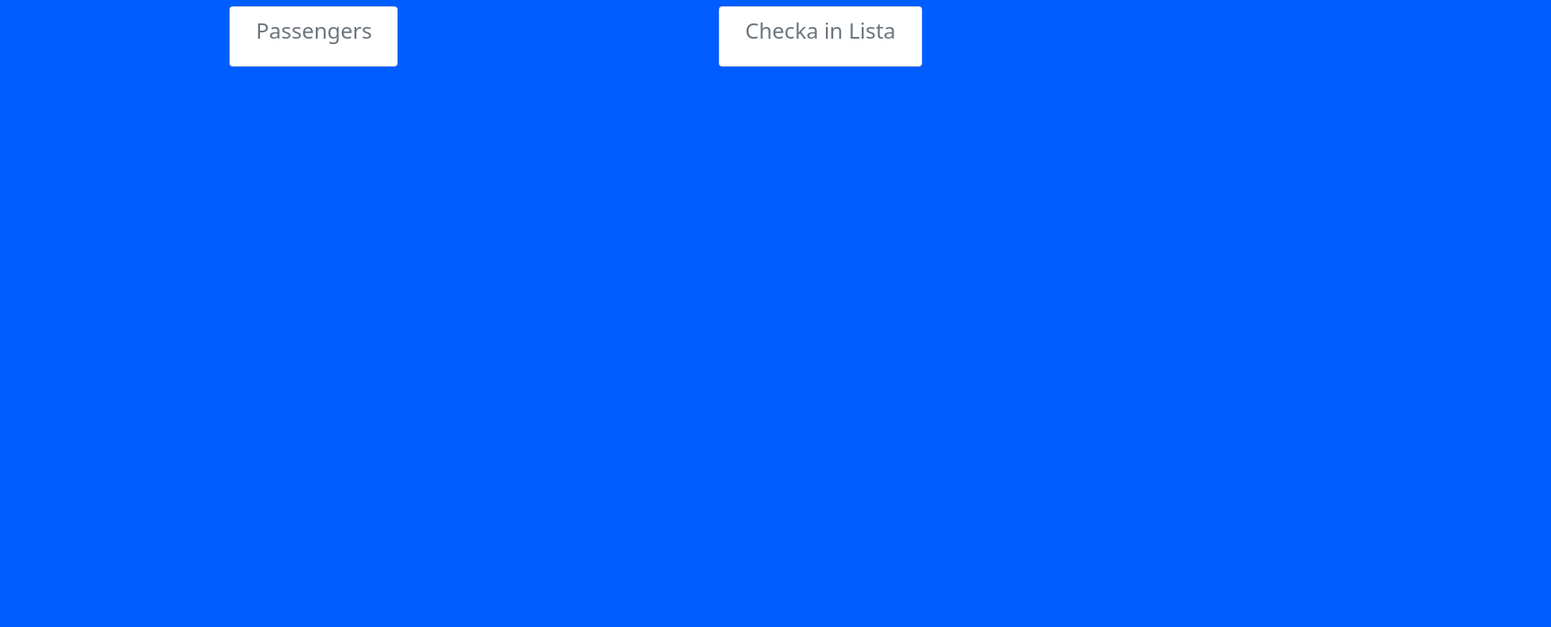
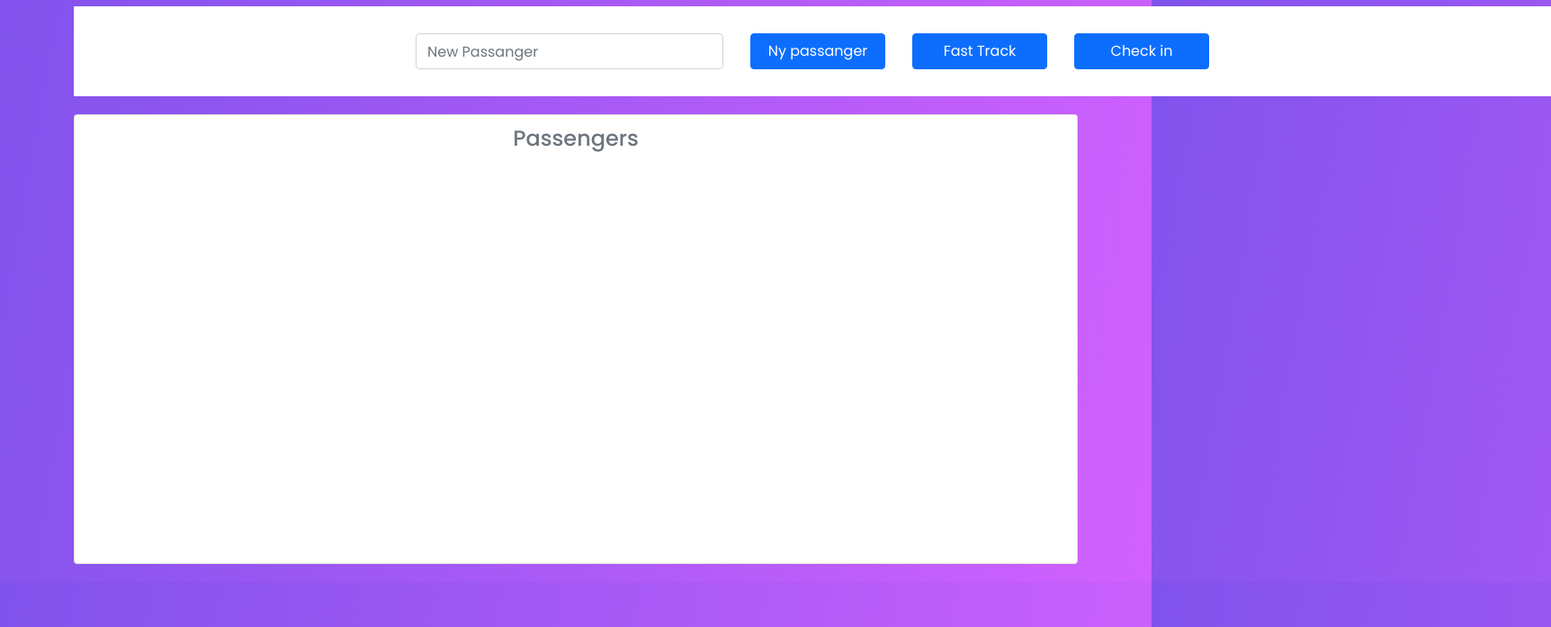
Before and after one commit to oscaroguzhan/JavascriptCourseEC, a plain HTML site: page InlämningsÖvning2/index.html in a window 1280 px wide. Shown: the part 103-800 px from the top of the page at 90% size, 1724 px wide, since content can reach past the window. Drawn offline with nearby package versions, Linux system fonts and the light colour scheme; a web font is replaced by a local one.

Commit message:
Optimera Add funktion till knapparna

```diff
--- a/InlämningsÖvning2/css/style.scss
+++ b/InlämningsÖvning2/css/style.scss
@@ -1,4 +1,4 @@
-@import url('https://fonts.googleapis.com/css2?family=Ibarra+Real+Nova:ital,wght@0,400;0,500;1,600&family=Poppins:ital,wght@0,400;0,500;1,200;1,600&display=swap');
+@import url("https://fonts.googleapis.com/css2?family=Ibarra+Real+Nova:ital,wght@0,400;0,500;1,600&family=Poppins:ital,wght@0,400;0,500;1,200;1,600&display=swap");
 
 * {
   box-sizing: border-box;
@@ -9,16 +9,16 @@
 @function color($color-name) {
   @return map-get($colors, $color-name);
 }
-$colors : (
-    primary : #005dff,
-    accent : #FFF,
-    secondary : red,
+$colors: (
+  primary: #005dff,
+  accent: #fff,
+  secondary: #8052ec,
+  bg: linear-gradient(100deg, #8052ec, #d161ff),
 );
 
-
 body {
-    background-color: color(primary);
-
+  background: color(bg);
+  font-family: "Poppins", sans-serif;
 
   header {
     display: flex;
@@ -26,7 +26,7 @@ body {
     background-color: color(accent);
     margin-bottom: 10px;
 
-        .titels{
+    .titels {
       justify-content: center;
       margin: auto;
       align-content: center;
@@ -35,18 +35,57 @@ body {
     #logo {
       font-weight: bold;
       font-style: italic;
-            span{
-                color:color(secondary);
+      span {
+        color: color(secondary);
       }
     }
   }
   // main styling
+  #newPassanger {
+    background-color: color(accent);
+    padding: 30px 380px;
+    display: flex;
+
+    #input {
+      width: auto;
+      height: 40px;
+      justify-content: flex-start;
+    }
+    #AddBtn {
+      height: 40px;
+      margin-left: 30px;
+      width: 150px;
+    }
+    #CheckInBtn {
+      height: 40px;
+      margin-left: 30px;
+      width: 150px;
+    }
+    #FastTrackBtn {
+      height: 40px ;
+      margin-left: 30px;
+      width: 150px;
+    }
+  }
   .container {
     display: flex;
-        gap: 10px;
+    gap: 20px;
     justify-content: space-around;
     width: 100%;
     height: auto;
-
+    margin-bottom: 20px;
+    .row {
+        width: 100%;
+        margin: auto;
+        height: 500px;
+      #flex {
+          display: flex;
+          justify-content: center;
+      }
+      #passengerFlex {
+        display: flex;
+        justify-content: center;
       }
     }
+  }
+}
--- a/InlämningsÖvning2/index.html
+++ b/InlämningsÖvning2/index.html
@@ -5,40 +5,56 @@
     <meta http-equiv="X-UA-Compatible" content="IE=edge" />
     <meta name="viewport" content="width=device-width, initial-scale=1.0" />
     <title>Inlämningsuppgift-2 | EC Utbildning</title>
-    <link href="https://cdn.jsdelivr.net/npm/bootstrap@5.1.3/dist/css/bootstrap.min.css" rel="stylesheet" integrity="sha384-1BmE4kWBq78iYhFldvKuhfTAU6auU8tT94WrHftjDbrCEXSU1oBoqyl2QvZ6jIW3" crossorigin="anonymous">
+    <link
+      href="https://cdn.jsdelivr.net/npm/bootstrap@5.1.3/dist/css/bootstrap.min.css"
+      rel="stylesheet"
+      integrity="sha384-1BmE4kWBq78iYhFldvKuhfTAU6auU8tT94WrHftjDbrCEXSU1oBoqyl2QvZ6jIW3"
+      crossorigin="anonymous"
+    />
     <link rel="stylesheet" href="/css/style.css" />
   </head>
   <body>
-
     <header>
-          <div id="logo">
-              CodeGuru <span>Ozzy</span>
-          </div>
+      <div id="logo">CodeGuru <span>Ozzy</span></div>
       <div class="titels">
         <h2>Välkomna till Arlanda Flygplatsen 's Digitalt kösystem</h2>
-
       </div>
     </header>
     <!-- main starts -->
+    <!-- input section -->
+    <section class="container">
+      <div id="newPassanger">
+          <input
+            type="text"
+            id="input"
+            class="form-control"
+            placeholder="New Passanger"
+          />
+          <button id="AddBtn" class="btn btn-primary">Ny passanger</button>
+
+          <button id="FastTrackBtn" class="btn btn-primary">Fast Track</button>
+
+          <!-- check in button -->
+          <button id="CheckInBtn" class="btn btn-primary">Check in</button>
+
+      </div>
+    </section>
     <main class="container">
-          <!-- section1 -->
+      <!-- section passenger -->
       <div class="row">
         <div class="card" id="card1">
-                <div class="card-body">
-                    <h4 class="card-subtitle mb-2 text-muted" id="subtitle">Passengers</h4>
+          <div class="card-body" id="flex">
+              <!-- PASSENGER NAME -->
+            <h4 class="card-subtitle mb-2 text-muted" id="subtitle">
+              Passengers
+            </h4>
+          </div>
+          <section id="passengerFlex">
+            <ol id="passangerList"></ol>
+          </section>
         </div>
       </div>
-        </div>
-        <!--  section2-->
-        <div class="row">
-            <div class="card" id="card1">
-                <div class="card-body">
-                    <h4 class="card-subtitle mb-2
-        text-muted" id="subtitle">Checka in Lista</
-        h4>
-                </div>
-            </div>
-        </div>
+      <!--  section ends-->
     </main>
     <script src="main.js"></script>
   </body>
--- a/InlämningsÖvning2/main.js
+++ b/InlämningsÖvning2/main.js
@@ -0,0 +1,31 @@
+// -----get element från dom  -----
+let inputElement = document.querySelector("#input");
+let addButton = document.querySelector("#AddBtn");
+let trackButton = document.querySelector("#FastTrackBtn");
+let checkInButton = document.querySelector("#CheckInBtn");
+let passangerList = document.querySelector("#passangerList");
+let plats = [];
+
+// ----------------------------------
+addButton.addEventListener("click", () => {
+    let newPassenger = document.createElement("li");
+    newPassenger.textContent = inputElement.value;
+    passangerList.appendChild(newPassenger);
+    plats.push(newPassenger);
+})
+
+// TODO: OPTIMERA SÅ NÄR MAN TRYCKER PÅ TRACK KNAPPEN SÅ
+trackButton.addEventListener("click", (event) => {
+    event.preventDefault();
+    let newPassenger = document.createElement("li")
+    newPassenger.textContent = inputElement.value;
+        passangerList.insertBefore(newPassenger, passangerList.firstChild);
+        passangerList.removeChild(passangerList.lastChild);
+
+})
+ // TODO: Alert vid tom list
+
+ checkInButton.addEventListener("click", () => {
+    passangerList.removeChild(passangerList.childNodes[0]);
+    plats.push(newPassenger);
+})
```
Also changed, not shown: InlämningsÖvning2/css/style.css, 1 other file. Lines whose indentation alone changed are shown as unchanged.
